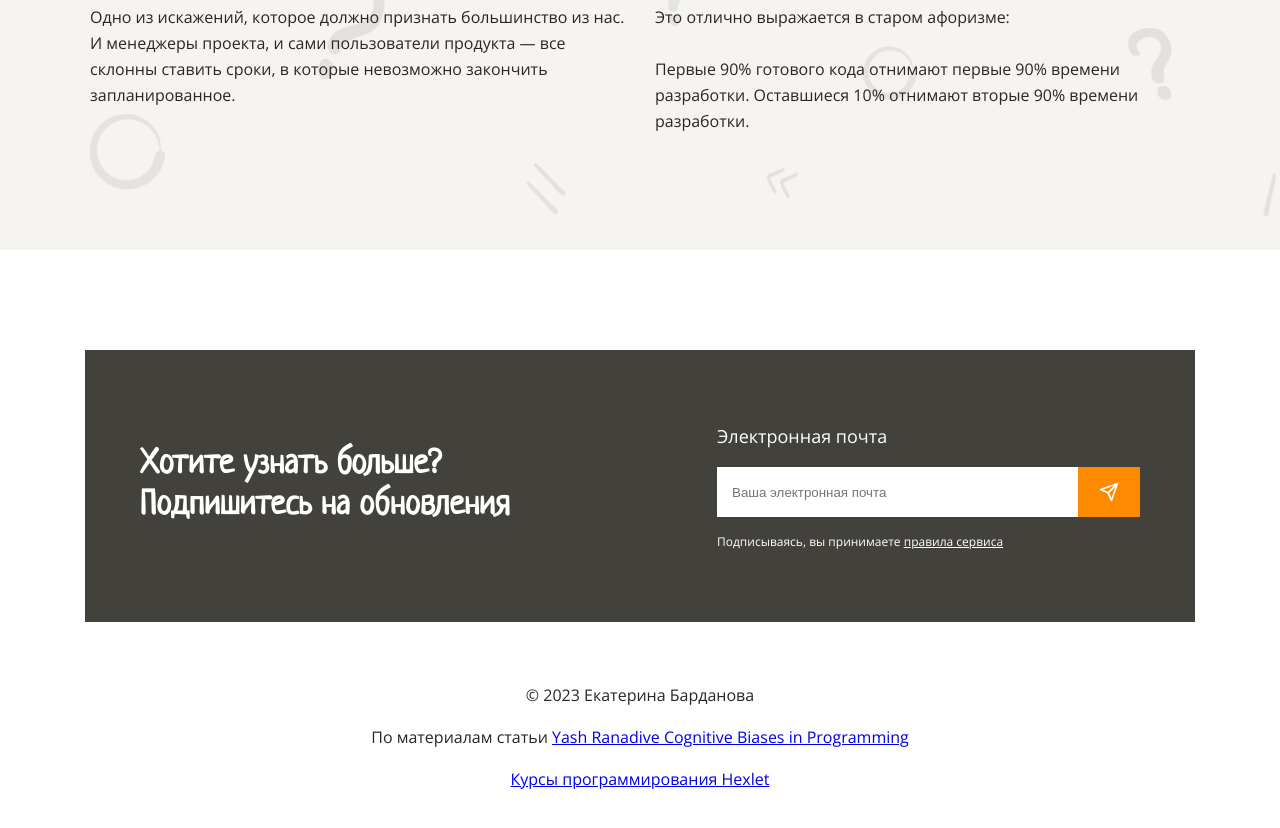
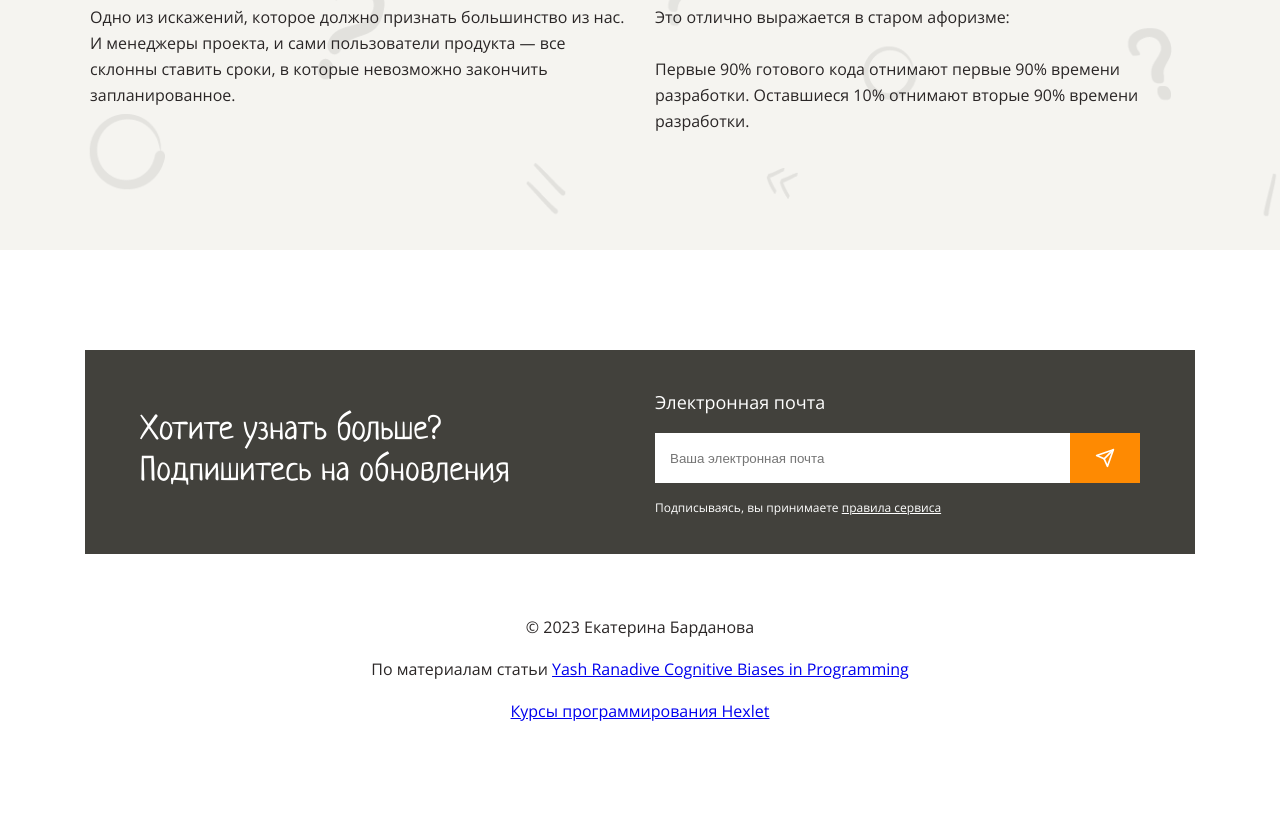
Before and after one commit to EkaterinaBardanova/layout-designer-project-58, a website: page src/index.html in a window 1280 px wide. Shown: the part 7031-7859 px from the top of the page. Drawn offline with Linux system fonts and the light colour scheme.

Commit message:
change footer margins

```diff
--- a/src/styles/style.css
+++ b/src/styles/style.css
@@ -36,6 +36,7 @@
   h3 {
     line-height: 1.2em;
     font-family: "Neucha";
+    font-weight: normal;
   }
 
   h1 {
@@ -475,7 +476,7 @@
   justify-content: space-between;
   box-sizing: border-box;
   background-color: var(--main_dark);
-  padding: 55px;
+  padding: 21px 55px;
 
 }
 
@@ -536,7 +537,6 @@ input {
 .form {
   display: flex;
   box-sizing: border-box;
-  width: 423px;
 }
 
 .footer-text {
```
